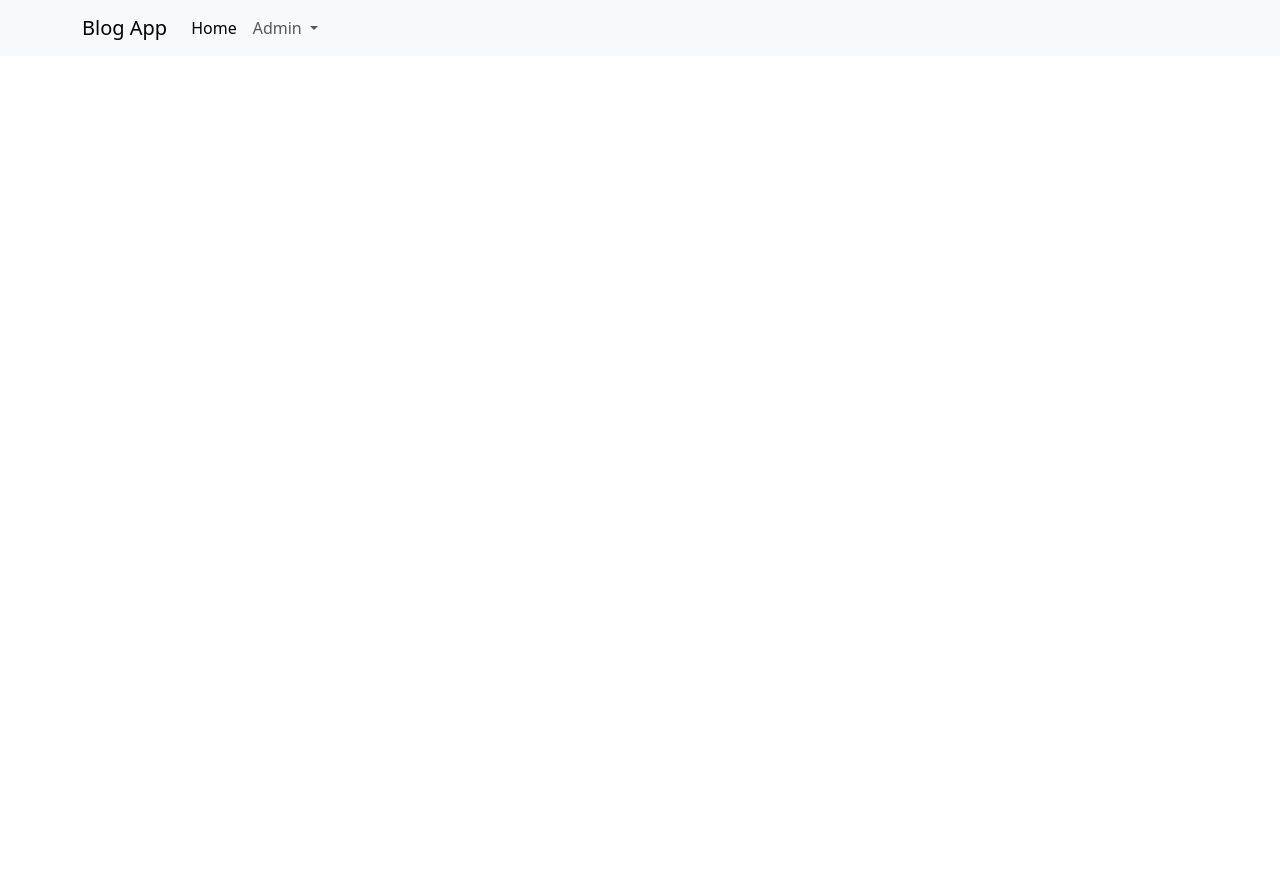
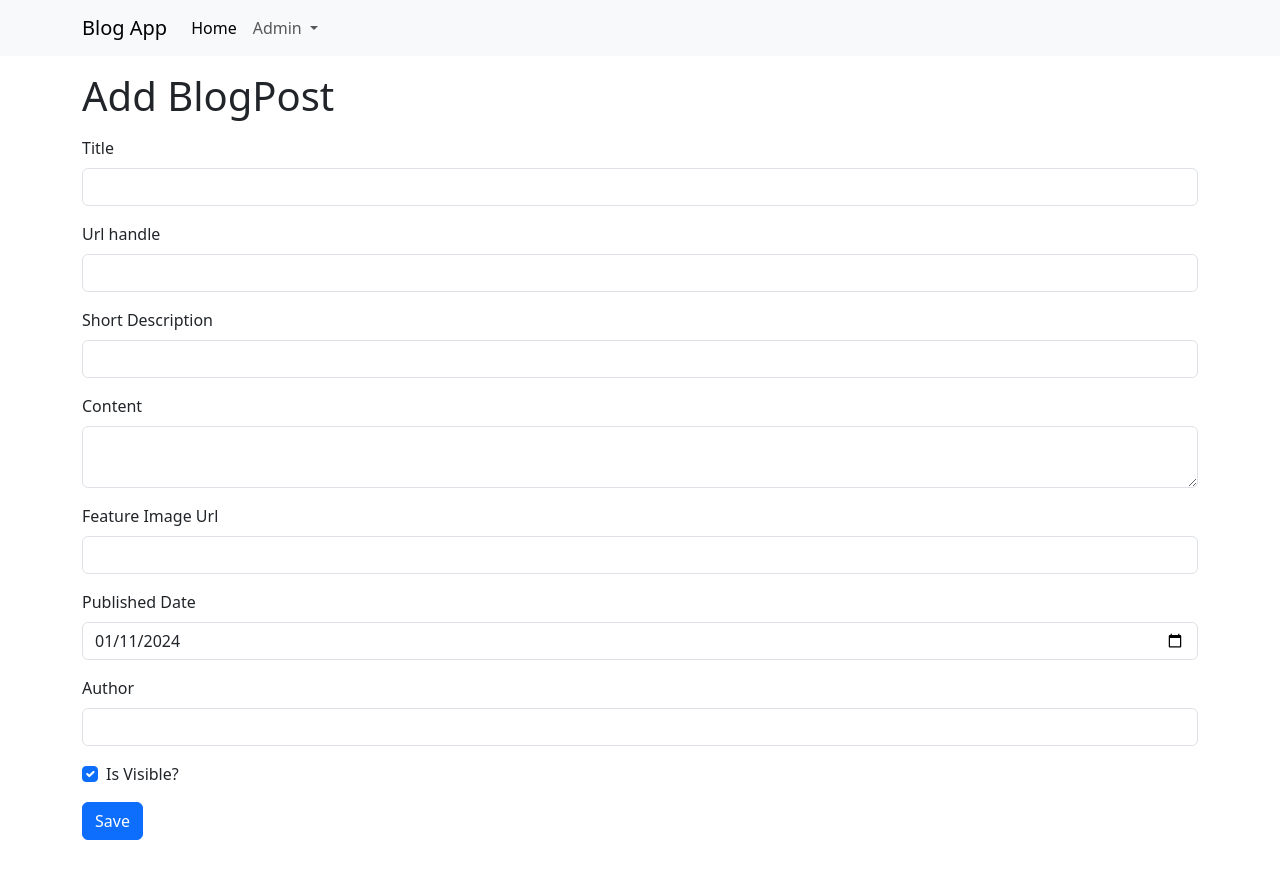
Before and after one commit to ruizemanuel/BlogApp-UI-Angular, an Angular app: page /admin/blogposts/add in a window 1280 px wide. Before the commit this address led to /. Shown: the top 878 px of the page. Before the commit the page ends 800 px from the top, so only its background shows below. Built offline with nearby package versions, Linux system fonts and the light colour scheme.

Commit message:
added blogpost list and add blogpost components - defined routes and model for the new components

```diff
--- a/src/app/app.module.ts
+++ b/src/app/app.module.ts
@@ -9,6 +9,8 @@
 import { FormsModule } from '@angular/forms';
 import { HttpClientModule } from '@angular/common/http';
 import { EditCategoryComponent } from './features/category/edit-category/edit-category.component';
+import { BlogpostListComponent } from './features/blog-post/blogpost-list/blogpost-list.component';
+import { AddBlogpostComponent } from './features/blog-post/add-blogpost/add-blogpost.component';
 
 @NgModule({
   declarations: [
@@ -16,7 +18,9 @@
     NavbarComponent,
     CategoryListComponent,
     AddCategoryComponent,
-    EditCategoryComponent
+    EditCategoryComponent,
+    BlogpostListComponent,
+    AddBlogpostComponent
   ],
   imports: [
     BrowserModule,
--- a/src/app/core/components/navbar/navbar.component.html
+++ b/src/app/core/components/navbar/navbar.component.html
@@ -15,7 +15,8 @@
             </a>
             <ul class="dropdown-menu">
               <li><a class="dropdown-item" [routerLink]="['/admin/categories']">Categories</a></li>
-              <!-- <li><hr class="dropdown-divider"></li> -->
+              <li><hr class="dropdown-divider"></li>
+              <li><a class="dropdown-item" [routerLink]="['/admin/blogposts']">BlogPosts</a></li>
               <!-- <li><a class="dropdown-item" href="#">Something else here</a></li> -->
             </ul>
           </li>
--- /dev/null
+++ b/src/app/features/blog-post/add-blogpost/add-blogpost.component.html
@@ -0,0 +1,60 @@
+<div class="container">
+    <h1 class="mt-3">Add BlogPost</h1>
+
+    <form #form="ngForm" (ngSubmit)="onFormSubmit()">
+        <div class="mt-2 mb-5">
+            <div class="mt-3">
+                <label for="title" class="form-label">Title</label>
+                <input type="text" name="title" id="title" class="form-control" [(ngModel)]="model.title">
+            </div>
+
+            <div class="mt-3">
+                <label for="urlHandle" class="form-label">Url handle</label>
+                <input type="text" name="urlHandle" id="urlHandle" class="form-control" [(ngModel)]="model.urlHandle">
+            </div>
+
+            <div class="mt-3">
+                <label for="shortDescription" class="form-label">Short Description</label>
+                <input type="text" name="shortDescription" id="shortDescription" class="form-control" [(ngModel)]="model.shortDescription">
+            </div>
+
+            <div class="mt-3">
+                <label for="content" class="form-label">Content</label>
+                <textarea name="content" id="content" class="form-control" [(ngModel)]="model.content"></textarea>
+            </div>
+
+            <div class="mt-3">
+                <label for="featuredImageUrl" class="form-label">Feature Image Url</label>
+                <input type="text" name="featuredImageUrl" id="featuredImageUrl" class="form-control" [(ngModel)]="model.featuredImageUrl">
+            </div>
+
+            <div class="mt-3">
+                <label for="publishedDate" class="form-label">Published Date</label>
+                <input
+                type="date"
+                name="publishedDate"
+                id="publishedDate"
+                class="form-control"
+                value="{{model.publishedDate}}"
+                [ngModel]="model.publishedDate | date: 'yyy-MM-dd'"
+                (ngModelChange)="model.publishedDate = $event">
+            </div>
+
+            <div class="mt-3">
+                <label for="author" class="form-label">Author</label>
+                <input type="text" name="author" id="author" class="form-control" [(ngModel)]="model.author">
+            </div>
+
+            <div class="form-check mt-3">
+                <input class="form-check-input" type="checkbox" id="isVisible" name="isVisible" [(ngModel)]="model.isVisible">
+                <label class="form-check-label" for="isVisible">
+                  Is Visible?
+                </label>
+            </div>
+
+            <div class="mt-3">
+                <button type="submit" class="btn btn-primary">Save</button>
+            </div>
+        </div>
+    </form>
+</div>
--- /dev/null
+++ b/src/app/features/blog-post/add-blogpost/add-blogpost.component.ts
@@ -0,0 +1,28 @@
+import { Component } from '@angular/core';
+import { AddBlogPost } from '../models/add-blog-post.model';
+
+@Component({
+  selector: 'app-add-blogpost',
+  templateUrl: './add-blogpost.component.html',
+  styleUrls: ['./add-blogpost.component.css']
+})
+export class AddBlogpostComponent {
+  model: AddBlogPost;
+
+  constructor() {
+    this.model = {
+      title: '',
+      shortDescription: '',
+      urlHandle: '',
+      content: '',
+      featuredImageUrl: '',
+      author: '',
+      isVisible: true,
+      publishedDate: new Date()
+    }
+  }
+
+  onFormSubmit(): void{
+
+  }
+}
--- /dev/null
+++ b/src/app/features/blog-post/blogpost-list/blogpost-list.component.html
@@ -0,0 +1,7 @@
+<div class="container">
+    <h1 class="mt-3">BlogPost List</h1>
+
+    <div class="d-flex justify-content-end mt-3">
+        <a [routerLink]="['/admin/blogposts/add']" class="btn btn-primary">Add BlogPost</a>
+    </div>
+</div>
```
Also changed, not shown: src/app/app-routing.module.ts (+10 -0 lines), src/app/features/blog-post/blogpost-list/blogpost-list.component.ts (added, +10 -0 lines), src/app/features/blog-post/models/add-blog-post.model.ts (added, +10 -0 lines), src/app/features/blog-post/add-blogpost/add-blogpost.component.css (added), src/app/features/blog-post/blogpost-list/blogpost-list.component.css (added), 2 other files (tests, documents, lock files or other folders).
